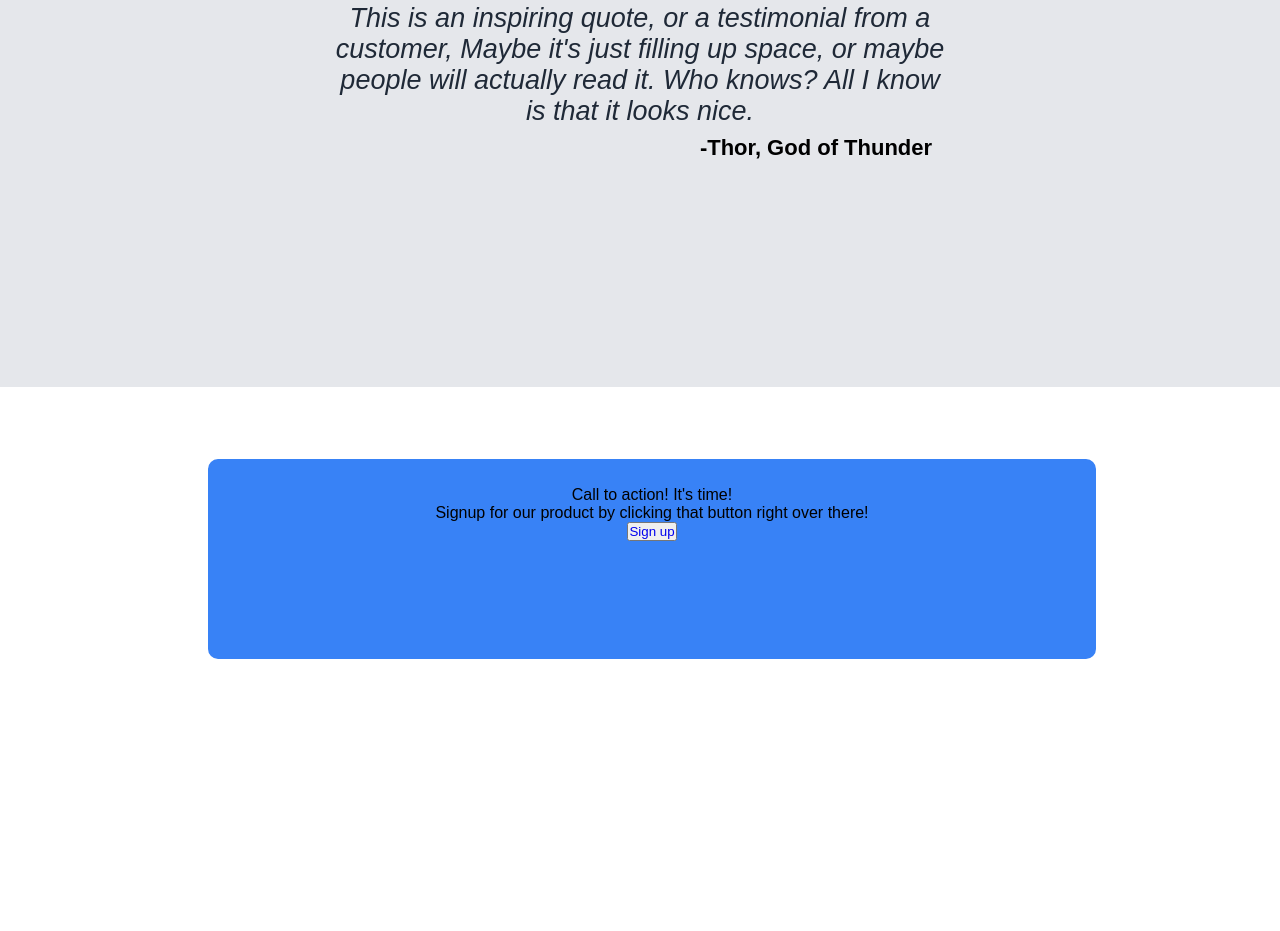
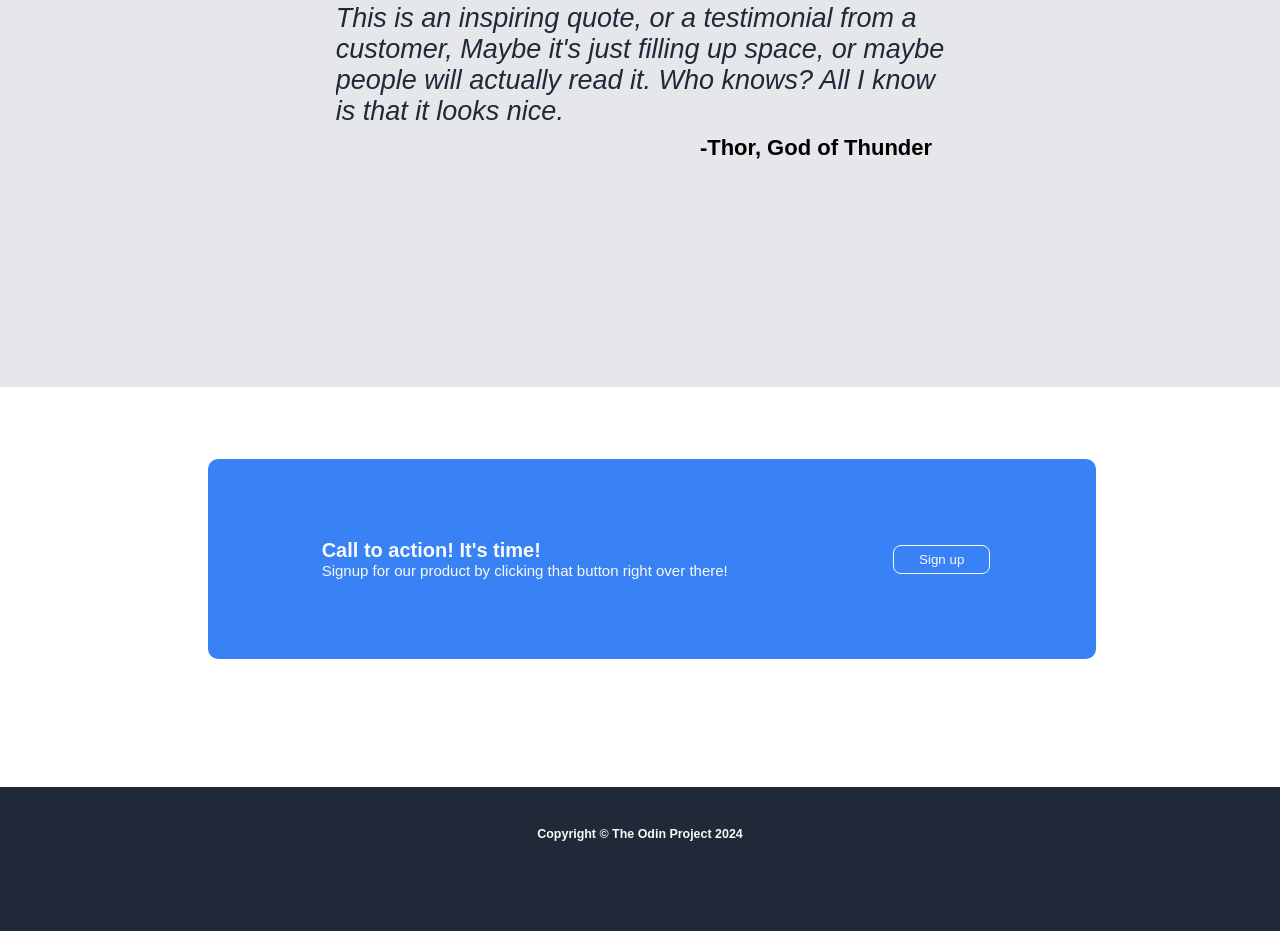
Before and after one commit to Godiallo1/First-landing-page, a plain HTML site: page index.html in a window 1280 px wide. Shown: the part 1517-2448 px from the top of the page. Before the commit the page ends 2304 px from the top, so only its background shows below. Drawn offline with Linux system fonts and the light colour scheme.

Commit message:
Stylings added
I have added necessary stylings on the remaing sections of the index.html file alongside with the footer

```diff
--- a/index.html
+++ b/index.html
@@ -79,11 +79,18 @@
     </section>
     <section class="fourth-section">
         <div class="fourth-section-container">
-            <div class="fourth-section-texts">
-                <h4></h4>Call to action! It's time!</h4>
-                <p>Signup for our product by clicking that button right over there!</p>
-                <button><a href="#">Sign up</a></button>
-            </div>
+            <!-- <div class="fourth-section-texts"> -->
+                <div class="call-to-action">
+                    <h4 class="bold-text">Call to action! It's time!</h4>
+                    <p class="subtext">Signup for our product by clicking that button right over there!</p>
+                </div>
+                <button class="fourth-section-btn"><a href="#">Sign up</a></button>
+            <!-- </div> -->
+        </div>
+    </section>
+    <section class="footer">
+        <div class="footer-text">
+            <h5>Copyright © The Odin Project 2024</h5>
         </div>
     </section>
 </body>
--- a/styles.css
+++ b/styles.css
@@ -241,7 +241,11 @@ a {
 .article-container {
   margin-top: 3rem;
   margin-bottom: 3rem;
-  text-align: center;
+  text-align: left;
+  justify-content: center;
+  align-items: center;
+  display: flex;
+  flex-direction: column;
 }
 
 .article-container article {
@@ -258,12 +262,13 @@ a {
   padding-left: 22rem;
 }
 
+/* Call to action styling */
+
 .fourth-section {
   height: 50vh;
   width: 100%;
   padding: 48px;
   overflow: hidden;
-  text-align: center;
 }
 
 .fourth-section-container {
@@ -277,4 +282,58 @@ a {
   margin-left: 10rem;
   border: 3px solid #3882F6;
   border-radius: 10px;
+  display: flex;
+  justify-content: space-around;
+  align-items: center;
 }
+
+/* .fourth-section-texts {
+  display: flex;
+  justify-content: space-around;
+  align-items: center;
+} */
+
+.fourth-section-btn {
+  background-color: #3882F6;
+  padding: 6px;
+  padding-left: 25px;
+  padding-right: 25px;
+  border-radius: 8px;
+  border: 1px solid #F9FAF8;
+
+
+
+}
+
+.call-to-action {
+  text-align: left;
+  padding: 8px;
+  color: #F9FAF8;
+}
+
+.bold-text {
+  font-size: 20px;
+}
+
+.subtext {
+  font-size: 15px;
+}
+
+.fourth-section-btn a {
+  color: #F9FAF8;
+}
+
+.footer {
+  width: 100%;
+  height: 18vh;
+  background-color: #1F2937;
+}
+
+.footer-text {
+  display: flex;
+  text-align: center;
+  justify-content: center;
+  color: #F9FAF8;
+  font-size: 15px;
+  padding: 40px;
+}
```
